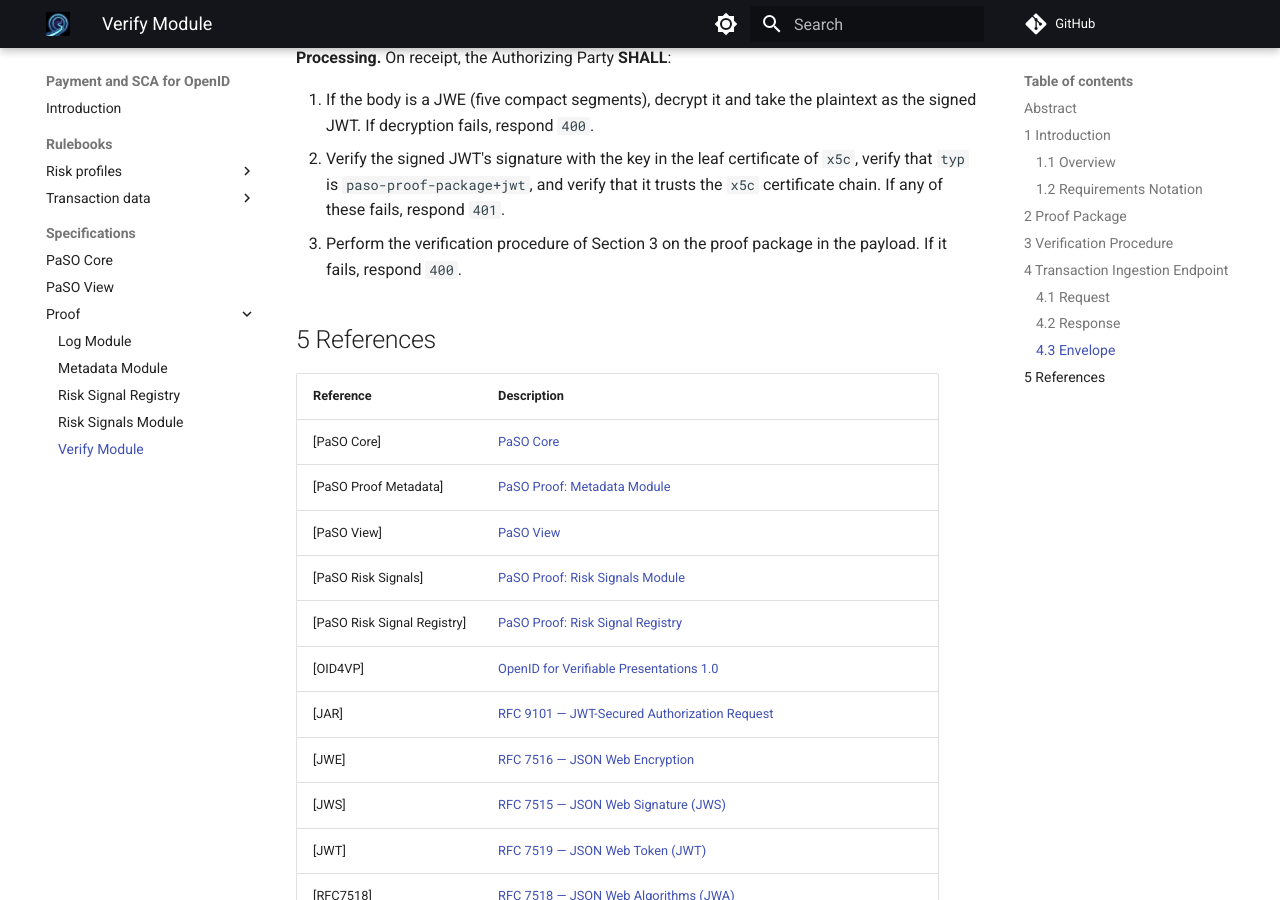
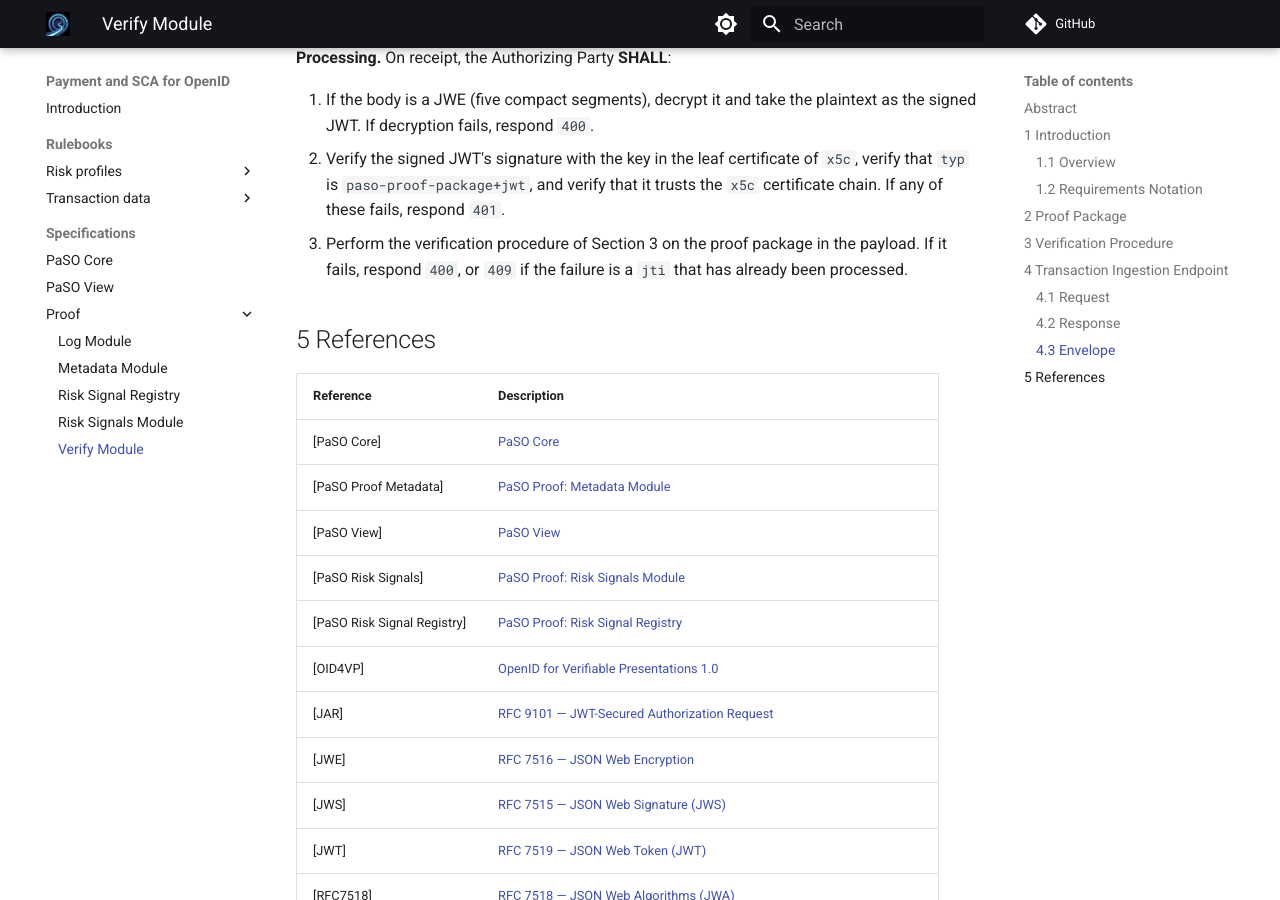
Before and after one commit to APTITUDE-Consortium/payments-and-sca-for-openid, an MkDocs documentation site: the page built from docs/specifications/proof/paso-proof-verify.md, in a window 1280 px wide and 900 px high, scrolled down 4546 px. Built offline with MkDocs 1.6.1 and Material for MkDocs 9.7.7, drawn with Linux system fonts in a browser that asks for light colours; comment, search, counter and statistics services are not loaded; the version menu is left out.

Commit message:
docs: verify envelope processing keeps 409 for jti replay

```diff
--- a/docs/specifications/proof/paso-proof-verify.md
+++ b/docs/specifications/proof/paso-proof-verify.md
@@ -111,7 +111,7 @@ The sender **SHALL** sign the proof package and **SHOULD** encrypt it.
 
 1. If the body is a JWE (five compact segments), decrypt it and take the plaintext as the signed JWT. If decryption fails, respond `400`.
 2. Verify the signed JWT's signature with the key in the leaf certificate of `x5c`, verify that `typ` is `paso-proof-package+jwt`, and verify that it trusts the `x5c` certificate chain. If any of these fails, respond `401`.
-3. Perform the verification procedure of Section 3 on the proof package in the payload. If it fails, respond `400`.
+3. Perform the verification procedure of Section 3 on the proof package in the payload. If it fails, respond `400`, or `409` if the failure is a `jti` that has already been processed.
 
 ## 5 References
 
```
